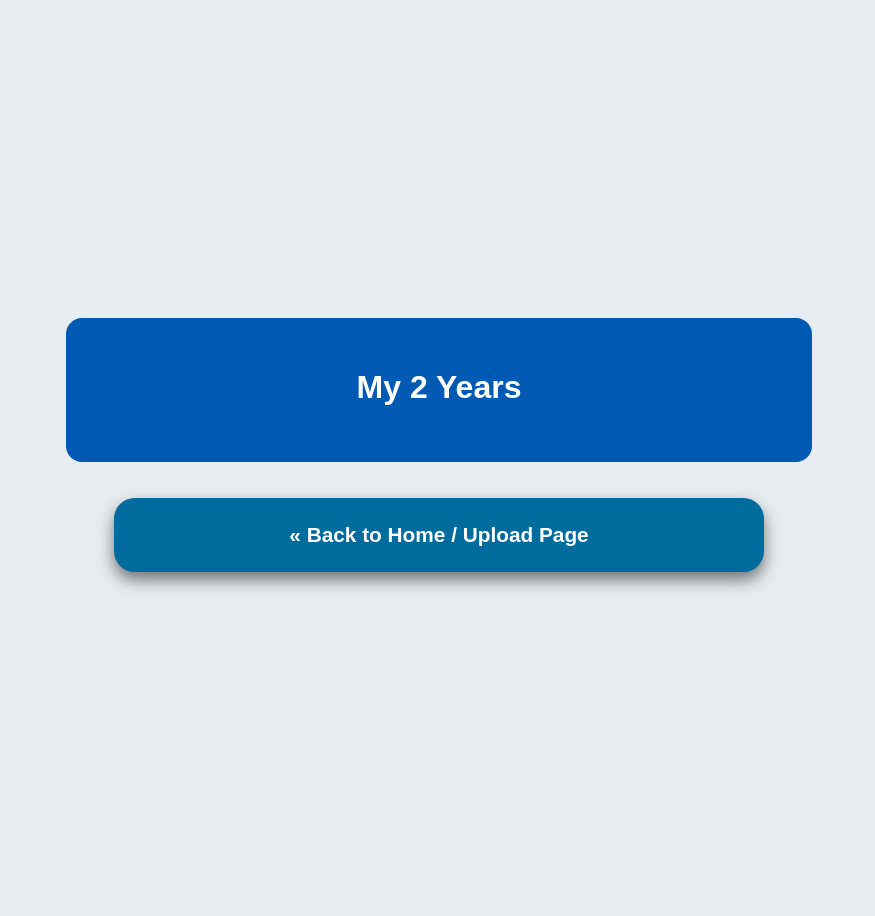
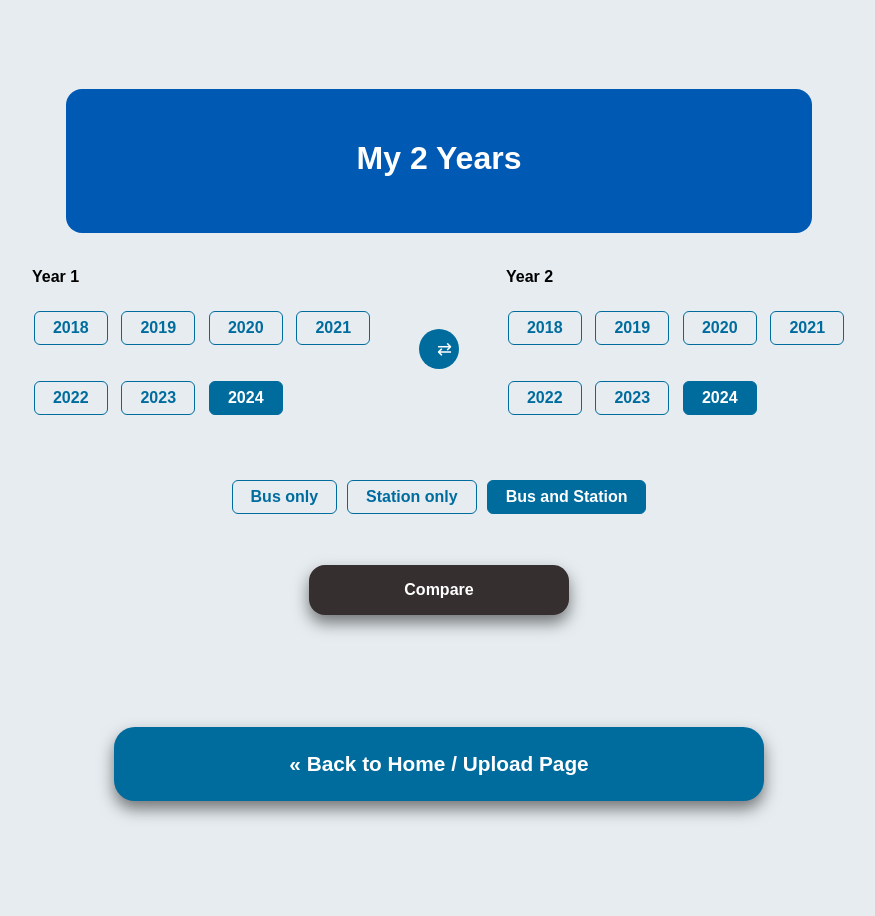
Before and after one commit to Jacobmar2/TransLink-Performance-Explorer, a Flask app: page /my-2-years in a window 1280 px wide. Shown: the whole page, without its empty margins (201-1076 px from the left). Run offline with Flask 3, Linux system fonts and the light colour scheme.

```diff
--- a/static/css/greater_less.css
+++ b/static/css/greater_less.css
@@ -128,7 +128,7 @@
 }
 
 .results-table-wrap {
-    width: min(92vw, 760px);
+    width: min(90vw, 700px);
     margin: 0.45em 0 1.2em 0;
     overflow-x: auto;
     border-radius: 12px;
@@ -146,7 +146,7 @@
     background: #0f7faf;
     color: #ffffff;
     text-align: left;
-    padding: 2px 22px;
+    padding: 2px 14px 2px 10px;
     font-size: 1.2em;
     font-weight: 700;
     border-bottom: 1px solid #d7e1e8;
--- a/templates/my_2_years.html
+++ b/templates/my_2_years.html
@@ -11,7 +11,89 @@
         <h2>My 2 Years</h2>
     </div>
 
-    <!-- Add content for my 2 years here -->
+    <div class="select-row" style="display:flex;gap:2em;justify-content:center;flex-wrap:wrap;margin:1.2em 0;">
+        <div style="width:300px;min-width:340px;max-width:600px;">
+            <label for="yearGroup1"><strong>Year 1</strong></label>
+            <div id="yearGroup1" class="year-selectors line-year-selectors" data-side="year1" style="margin-top:0.55em;display:grid;grid-template-columns:repeat(4,minmax(0,1fr));column-gap:10px;row-gap:4px;width:100%;">
+                <button type="button" class="year-btn" data-side="year1" data-year="2018">2018</button>
+                <button type="button" class="year-btn" data-side="year1" data-year="2019">2019</button>
+                <button type="button" class="year-btn" data-side="year1" data-year="2020">2020</button>
+                <button type="button" class="year-btn" data-side="year1" data-year="2021">2021</button>
+                <button type="button" class="year-btn" data-side="year1" data-year="2022">2022</button>
+                <button type="button" class="year-btn" data-side="year1" data-year="2023">2023</button>
+                <button type="button" class="year-btn year-btn-active" data-side="year1" data-year="2024">2024</button>
+            </div>
+        </div>
+
+        <div style="display:flex;align-items:center;justify-content:center;min-width:70px;">
+            <button id="swapYearsBtn" aria-label="Swap years" title="Swap years" style="height:40px;width:40px;border-radius:20px;border:none;background:#006c9e;color:#fff;font-size:18px;cursor:pointer;margin:0 8px;">⇄</button>
+        </div>
+
+        <div style="width:300px;min-width:340px;max-width:600px;">
+            <label for="yearGroup2"><strong>Year 2</strong></label>
+            <div id="yearGroup2" class="year-selectors line-year-selectors" data-side="year2" style="margin-top:0.55em;display:grid;grid-template-columns:repeat(4,minmax(0,1fr));column-gap:10px;row-gap:4px;width:100%;">
+                <button type="button" class="year-btn" data-side="year2" data-year="2018">2018</button>
+                <button type="button" class="year-btn" data-side="year2" data-year="2019">2019</button>
+                <button type="button" class="year-btn" data-side="year2" data-year="2020">2020</button>
+                <button type="button" class="year-btn" data-side="year2" data-year="2021">2021</button>
+                <button type="button" class="year-btn" data-side="year2" data-year="2022">2022</button>
+                <button type="button" class="year-btn" data-side="year2" data-year="2023">2023</button>
+                <button type="button" class="year-btn year-btn-active" data-side="year2" data-year="2024">2024</button>
+            </div>
+        </div>
+    </div>
+
+    <div class="daily-boardings-selectors" id="entityScopeButtons" style="margin-top:0.9em;">
+        <button type="button" class="daily-btn" data-scope="bus">Bus only</button>
+        <button type="button" class="daily-btn" data-scope="station">Station only</button>
+        <button type="button" class="daily-btn daily-btn-active" data-scope="both">Bus and Station</button>
+    </div>
+
+    <div style="display:flex;flex-direction:column;align-items:center;margin-top:1em;gap:0.5em;">
+        <div style="width:260px;text-align:center;">
+            <button id="compareYearsBtn" class="button-card-2" style="width:100%;">Compare</button>
+        </div>
+        <div id="compareYearsResult" class="vs-compare" style="text-align:center;margin-top:0.5em;font-weight:bold;color:#006c9e;word-wrap:break-word;"></div>
+    </div>
+
+    <script>
+        function setActiveYear(side, year) {
+            document.querySelectorAll('.year-btn[data-side="' + side + '"]').forEach(btn => btn.classList.remove('year-btn-active'));
+            const target = document.querySelector('.year-btn[data-side="' + side + '"][data-year="' + year + '"]');
+            if (target) target.classList.add('year-btn-active');
+        }
+
+        function getActiveYear(side) {
+            const active = document.querySelector('.year-btn[data-side="' + side + '"].year-btn-active');
+            return active ? active.dataset.year : '';
+        }
+
+        document.addEventListener('click', function (e) {
+            if (e.target.classList.contains('year-btn')) {
+                setActiveYear(e.target.dataset.side, e.target.dataset.year);
+            }
+
+            if (e.target.closest('#entityScopeButtons .daily-btn')) {
+                document.querySelectorAll('#entityScopeButtons .daily-btn').forEach(btn => btn.classList.remove('daily-btn-active'));
+                e.target.closest('#entityScopeButtons .daily-btn').classList.add('daily-btn-active');
+            }
+        });
+
+        document.getElementById('swapYearsBtn').addEventListener('click', function () {
+            const year1 = getActiveYear('year1');
+            const year2 = getActiveYear('year2');
+            if (year1 && year2) {
+                setActiveYear('year1', year2);
+                setActiveYear('year2', year1);
+            }
+        });
+
+        document.getElementById('compareYearsBtn').addEventListener('click', function () {
+            const year1 = getActiveYear('year1');
+            const year2 = getActiveYear('year2');
+            document.getElementById('compareYearsResult').textContent = year1 && year2 ? (year1 + ' vs ' + year2) : 'Please select both years.';
+        });
+    </script>
 
     <a href="/" class="button-card back-button">
         &laquo; Back to Home / Upload Page
```
Also changed, not shown: README.md.
